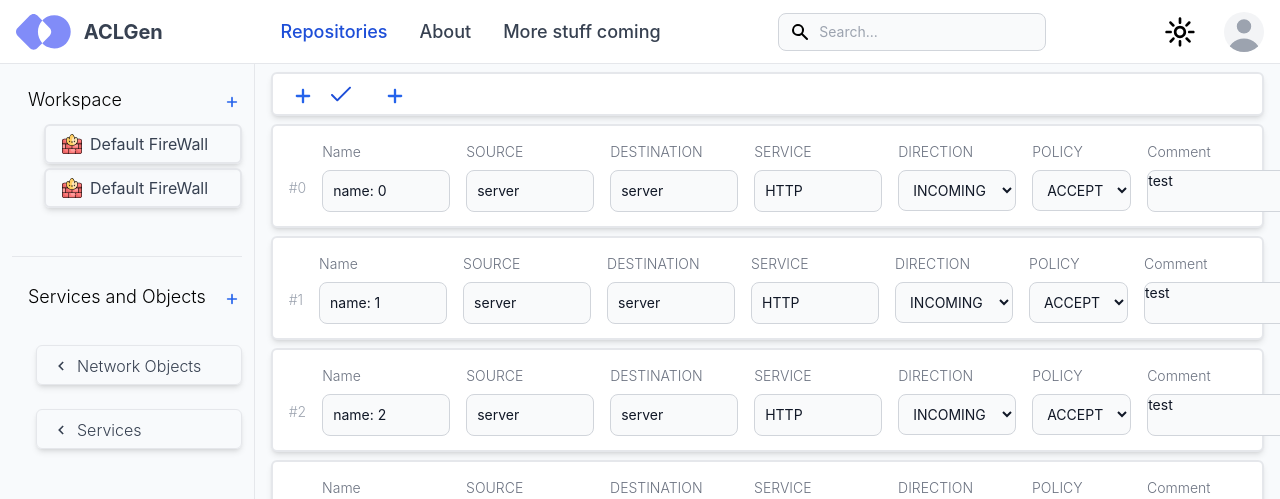
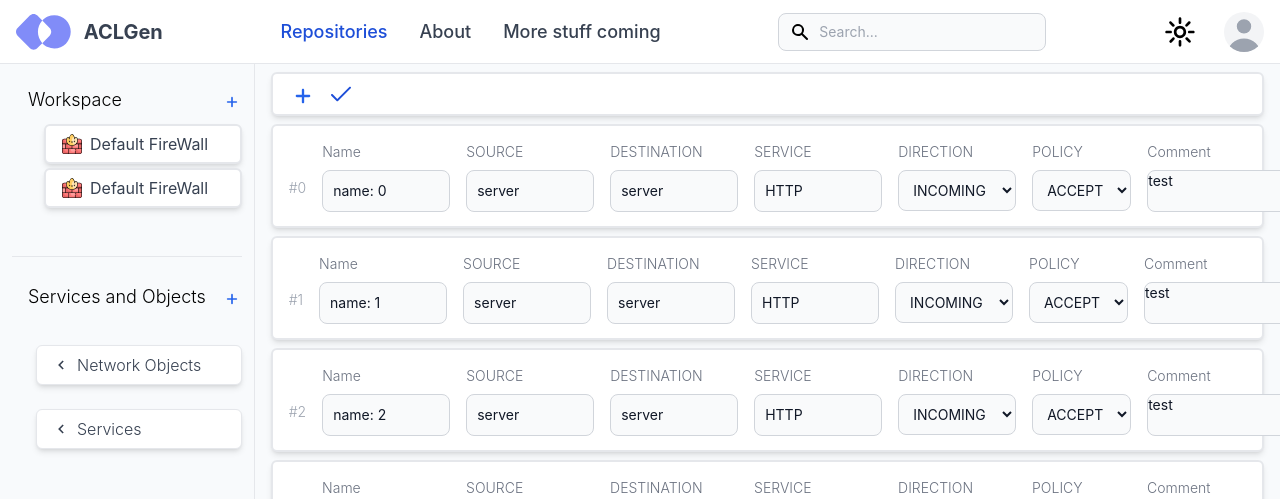
Before and after one commit to aclgen/aclgen_frontend, a Next.js app: page /rules in a window 1280 px wide. Shown: the top 499 px of the page. Built offline with nearby package versions, Linux system fonts and the light colour scheme.

Commit message:
Made it possible to commit all services from root folder

```diff
--- a/package.json
+++ b/package.json
@@ -33,6 +33,7 @@
     "jest": "^27.2.0",
     "jest-css-modules-transform": "^4.3.0",
     "postcss": "^8.4.8",
+    "prettier": "2.6.2",
     "tailwindcss": "^3.0.23",
     "ts-jest": "^27.0.5",
     "ts-node": "^10.2.1",
--- a/src/components/CountableCheckButton.tsx
+++ b/src/components/CountableCheckButton.tsx
@@ -2,7 +2,7 @@ export const CountableCheckButton = ({
   onClick,
   number,
 }: {
-  onClick: () => void;
+  onClick: (event) => void;
   number: number;
 }) => {
   return (
--- a/src/components/DropDownButton.tsx
+++ b/src/components/DropDownButton.tsx
@@ -1,4 +1,5 @@
 import { CheckIcon } from "./creationForm/ServiceCreationForm";
+import { CommitServiceWithCounter } from "../features/sidebar/SideBar";
 
 export function DropDownButton({
   isDropped,
@@ -12,9 +13,8 @@ export function DropDownButton({
   return (
     <div
       onClick={() => onClick(!isDropped)}
-      className="transition-shadow hover:shadow-lg px-4 group  h-10 hover:cursor-pointer border-gray-200 rounded-md border shadow-md hover:bg-slate-100  font-light text-gray-700 py-2"
+      className="transition-shadow flex items-center hover:shadow-lg px-4 group  bg-white h-10 hover:cursor-pointer border-gray-200 rounded-md border shadow-md hover:shadow-lg font-light text-gray-700"
     >
-      <span className="flex items-center">
       <svg
         className={`fill-current h-4 w-4 ${
           isDropped ? "rotate-180" : "rotate-90"
@@ -26,7 +26,7 @@ export function DropDownButton({
         <path d="M9.293 12.95l.707.707L15.657 8l-1.414-1.414L10 10.828 5.757 6.586 4.343 8z" />
       </svg>
       <h3 className="text-md px-2 select-none">{title}</h3>
-      </span>
+      <CommitServiceWithCounter />
     </div>
   );
 }
--- a/src/components/SelectableElement/SideBarElement.tsx
+++ b/src/components/SelectableElement/SideBarElement.tsx
@@ -25,7 +25,7 @@ export function RenderSideBarElement({
     <div
       key={name}
       onClick={onClick}
-      className={`flex flex-row hover:shadow-lg hover:cursor-pointer hover:bg-slate-100 transition-shadow  ${statusStyle(
+      className={`flex flex-row bg-white  hover:shadow-lg hover:cursor-pointer hover:shadow-lg transition-shadow  ${statusStyle(
         status
       )}  h-10 shadow-md items-center px-4 rounded-md`}
     >
@@ -59,7 +59,7 @@ export const CheckIcon = ({
   return (
     <div
       onClick={onClick}
-      className="border-2 border-gray-100 rounded-md hover:cursor-pointer hover:border-blue-400 hover:shadow-lg"
+      className="border-2 border-white rounded-md hover:cursor-pointer hover:border-blue-400 hover:shadow-lg"
     >
       <svg
         version="1.1"
@@ -158,12 +158,12 @@ export function RenderFirewall({
 export const statusStyle = (status: EditableElementStatus) => {
   switch (status) {
     case "modified":
-      return "border-blue-500 border-2";
+      return "border-blue-500 border-2 ";
     case "new":
       return "border-green-500 border-2";
     case "deleted":
       return "display-none";
     case "source":
-      return "border-gray-200 border-2";
+      return "border-gray-200 border-2 hover:border-blue-500";
   }
 };
--- a/src/features/repository/DraftRepositorySlice.ts
+++ b/src/features/repository/DraftRepositorySlice.ts
@@ -116,11 +116,10 @@ export const DraftRepositorySlice = createSlice({
       const services = action.payload;
       state.repository = {
         ...state.repository,
-        services: state.repository.services.filter((element) =>
-          services.find((service) => service.id === element.id) === undefined
-            ? true
-            : false
-        ),
+        services: state.repository.services.filter((element) => {
+          const service = services.find((service) => service.id === element.id);
+          return service == undefined;
+        }),
       };
     });
   },
@@ -193,20 +192,16 @@ function mergeEditableElements<T extends EditableElement>(
   );
 
   if (draftElements.length === 0) {
-    source;
+    return source;
   }
 
-  var newArray: T[] = [...sourceElements];
+  let newArray: T[] = [...sourceElements];
 
   for (let i = 0; i < newElements.length; i++) {
     const index = draftElements.findIndex(
       (element) => element.id === newElements[i].id
     );
-    newArray = [
-      ...newArray.slice(0, index + i),
-      newElements[i],
-      ...newArray.slice(index + i),
-    ];
+    newArray.splice(index, 0, newElements[i]);
   }
 
   return newArray;
--- a/src/features/repository/repositorySlice.ts
+++ b/src/features/repository/repositorySlice.ts
@@ -64,15 +64,27 @@ export const RepositorySlice = createSlice({
     });
     builder.addCase(commitServicesAsync.fulfilled, (state, action) => {
       state.status = "idle";
+      const newService = [...state.repositories[0].services];
+      for (let i = 0; i < action.payload.length; i++) {
+        const index = newService.findIndex(
+          (element) => action.payload[i].id === element.id
+        );
+        if (index >= 0) {
+          if (action.payload[i].status === "deleted") {
+            newService.splice(index);
+          } else {
+            newService[index] = { ...action.payload[i], status: "source" };
+          }
+        } else {
+          if (action.payload[i].status !== "deleted") {
+            newService.push({ ...action.payload[i], status: "source" });
+          }
+        }
+      }
       state.repositories = [
         {
           ...state.repositories[0],
-          services: [
-            ...state.repositories[0].services,
-            ...action.payload.map((element) => {
-              return { ...element, status: "source" };
-            }),
-          ],
+          services: newService,
         },
       ];
     });
--- a/src/features/sidebar/SideBar.tsx
+++ b/src/features/sidebar/SideBar.tsx
@@ -7,7 +7,6 @@ import {
   RenderNetworkObjects,
   RenderService,
 } from "../../components/SelectableElement/SideBarElement";
-import { ServiceElement } from "../../types/types";
 import {
   initiateModifyNetworkObject,
   initiateNewObject,
@@ -33,6 +32,8 @@ import {
   selectWorkspaceDraft,
   updateWorkSpace,
 } from "../workSpaceDraft/DraftWorkSpaceSlice";
+import { selectRule } from "../rules/ruleSlice";
+import CountableCheckButton from "../../components/CountableCheckButton";
 
 function SideBar() {
   const dispatch = useAppDispatch();
@@ -230,4 +231,43 @@ export function RenderServices() {
   );
 }
 
+export function CommitServiceWithCounter() {
+  const state = useAppSelector(selectService);
+  const dispatch = useAppDispatch();
+
+  const [modified, setModified] = useState(0);
+  useEffect(() => {
+    setModified(
+      state.services
+        .map((element) => (element.status === "source" ? 0 : 1))
+        .reduce((prev, next) => prev + next, 0)
+    );
+  }, [state.services]);
+
+  function onClick() {
+    const services = state.services.filter(
+      (element) => element.status !== "source"
+    );
+    dispatch(commitServicesAsync(services));
+  }
+
+  return (
+    <>
+      {modified > 0 ? (
+        <div className={"ml-auto"}>
+          <CountableCheckButton
+            number={modified}
+            onClick={(event) => {
+              event.stopPropagation();
+              onClick();
+            }}
+          />
+        </div>
+      ) : (
+        ""
+      )}
+    </>
+  );
+}
+
 export default SideBar;
--- a/src/pages/rules/ListView.tsx
+++ b/src/pages/rules/ListView.tsx
@@ -79,7 +79,6 @@ function ListView() {
               <PlusButtonSVG />
             </button>
             <ModifiedCounter />
-            <CommitServices />
           </div>
           {state.rules
             .map((ruleElement) => ruleElementtoRule(ruleElement))
@@ -109,20 +108,6 @@ function ModifiedCounter() {
   return <CountableCheckButton number={modified} onClick={() => {}} />;
 }
 
-function CommitServices() {
-  const state = useAppSelector(selectService);
-  const dispatch = useAppDispatch();
-
-  function onClick() {
-    const services = state.services.filter(
-      (element) => element.status !== "source"
-    );
-    dispatch(commitServicesAsync(services));
-  }
-
-  return <PlusButtonSVG onClick={onClick} />;
-}
-
 export function PlusButtonSVG({ onClick }: { onClick?: () => void }) {
   return (
     <svg
```
Also changed, not shown: 2 other files (tests, documents, lock files or other folders). Lines whose indentation alone changed are shown as unchanged.
